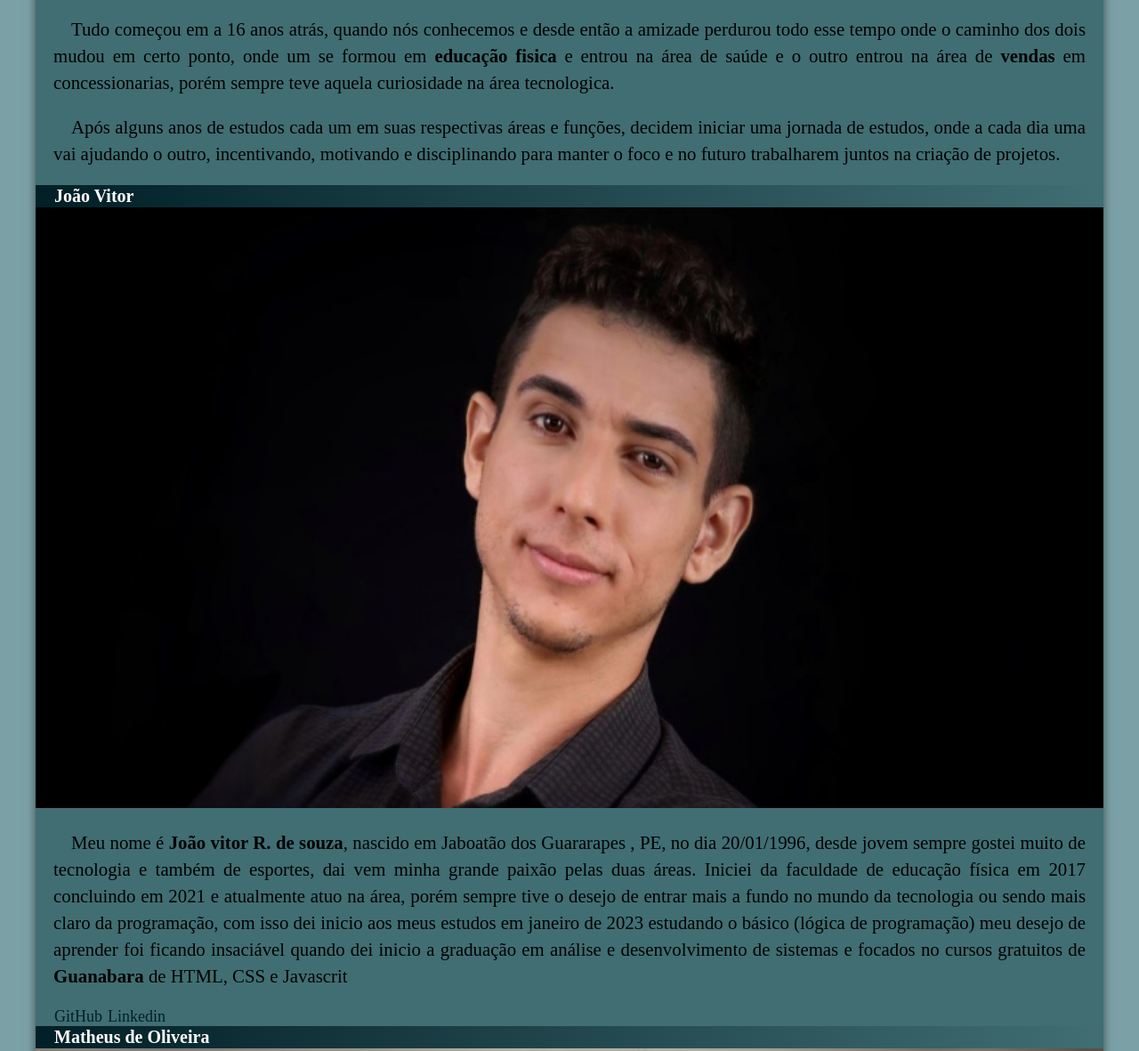
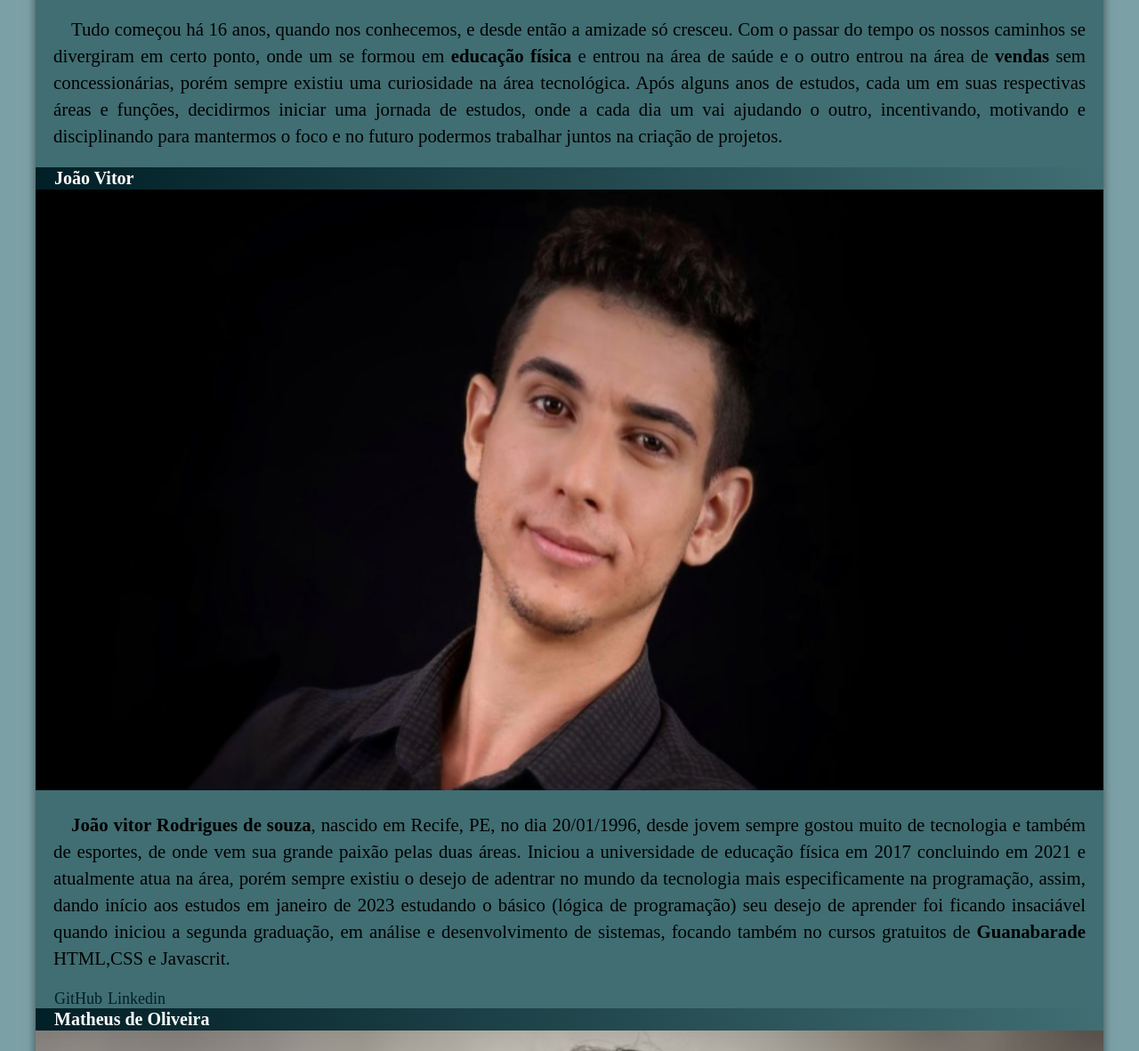
Before and after one commit to JaauSouza/projeto-com-matheus, a plain HTML site: page index.html in a window 1280 px wide. Shown: the part 962-2143 px from the top of the page at 89% size. Drawn offline with Linux system fonts and the light colour scheme.

Commit message:
Atualização

```diff
--- a/index.html
+++ b/index.html
@@ -31,19 +31,13 @@
             </picture>
 
             <p>
-                Tudo começou em a 16 anos atrás, quando nós conhecemos e desde então a amizade perdurou todo esse tempo
-                onde o caminho dos dois mudou em certo ponto, onde um se formou em <strong>educação fisica</strong> e entrou na
-                área de saúde
-                e o outro entrou na área de <strong>vendas</strong> em concessionarias, porém sempre teve aquela curiosidade na
-                área tecnologica.
-
-            </p>
-
-            <p>
-                Após alguns anos de estudos cada um em suas respectivas áreas e funções, decidem iniciar uma jornada
-                de estudos, onde a cada dia uma vai ajudando o outro, incentivando, motivando e disciplinando para
-                manter o foco
-                e no futuro trabalharem juntos na criação de projetos.
+                Tudo começou há 16 anos, quando nos conhecemos, e desde então a amizade só cresceu. Com o passar do
+                tempo os nossos caminhos se divergiram em certo ponto, onde um se formou em <strong>educação
+                    física</strong> e entrou na área de saúde e o outro entrou na área de <strong>vendas</strong> sem
+                concessionárias, porém sempre existiu uma curiosidade na área tecnológica.
+                Após alguns anos de estudos, cada um em suas respectivas áreas e funções, decidirmos iniciar uma jornada
+                de estudos, onde a cada dia um vai ajudando o outro, incentivando, motivando e disciplinando para
+                mantermos o foco e no futuro podermos trabalhar juntos na criação de projetos.
             </p>
 
             <h2>João Vitor</h2>
@@ -53,15 +47,12 @@
                 <img src="imagens/foto-perfil-002.png" alt="Foto de perfil">
             </picture>
 
-            <p>Meu nome é <strong>João vitor R. de souza</strong>, nascido em Jaboatão dos Guararapes , PE, no dia 20/01/1996, desde
-                jovem sempre gostei muito de tecnologia e também de esportes, dai vem minha grande paixão pelas duas
-                áreas. Iniciei da faculdade de educação física em 2017 concluindo em 2021 e atualmente atuo na área,
-                porém sempre tive o desejo de entrar mais a fundo no mundo da tecnologia ou sendo mais claro da
-                programação, com isso dei inicio aos meus estudos em janeiro de 2023 estudando o básico (lógica de
-                programação) meu desejo de aprender foi ficando insaciável quando dei inicio a graduação em análise e
-                desenvolvimento de sistemas e focados no cursos gratuitos de <strong>Guanabara</strong> de HTML, CSS e Javascrit</p>
+            <p>
+                <strong>João vitor Rodrigues de souza</strong>, nascido em Recife, PE, no dia 20/01/1996, desde jovem sempre gostou muito de tecnologia e também de esportes, de onde vem sua grande paixão pelas duas áreas. Iniciou a universidade de educação física em 2017 concluindo em 2021 e atualmente atua na área, porém sempre existiu o desejo de adentrar no mundo da tecnologia mais especificamente na programação, assim, dando início aos estudos em janeiro de 2023 estudando o básico (lógica de programação) seu desejo de aprender foi ficando insaciável quando iniciou a segunda graduação, em análise e desenvolvimento de sistemas, focando também no cursos gratuitos de <strong>Guanabarade </strong> HTML,CSS e Javascrit.
+                </p>
             <nav>
-             <a href="https://github.com/JaauSouza" target="_blank">GitHub</a>  <a href="https://www.linkedin.com/in/joão-vitor-souza-3b36a5268/" target="_blank">Linkedin</a>
+                <a href="https://github.com/JaauSouza" target="_blank">GitHub</a> <a
+                    href="https://www.linkedin.com/in/joão-vitor-souza-3b36a5268/" target="_blank">Linkedin</a>
             </nav>
 
             <h2>Matheus de Oliveira</h2>
@@ -72,17 +63,20 @@
             </picture>
 
             <p>
-                    <strong>Matheus de Oliveira Soares</strong>, nascido em Recife, Pernambuco, no dia 21 de Junho de 1997, onde após
+                <strong>Matheus de Oliveira Soares</strong>, nascido em Recife, Pernambuco, no dia 21 de Junho de 1997,
+                onde após
                 o final do ensino médio correu atrás da liberdade financeira
                 e começou a trabalhar cedo, acabou passando por algumas empresas e ganhou experiências na área de
                 vendas, e depois de alguns anos trabalhando com vendas, ele decidiu
                 começar a estudar para entrar na área da tecnologia, finalizou o curso tecnico em Redes de
-                    Computadores e iniciou o estudo para a criação de sites com o <a href="https://www.cursoemvideo.com" target="_blank" class="ancora">curso em vídeo.</a>
+                Computadores e iniciou o estudo para a criação de sites com o <a href="https://www.cursoemvideo.com"
+                    target="_blank" class="ancora">curso em vídeo.</a>
             </p>
 
 
             <nav>
-               <a href="https://github.com/matheusdoliver" target="_blank">GitHub</a>  <a href="https://www.linkedin.com/in/matheus-oliveira-320bb618b/" target="_blank">Linkedin</a>
+                <a href="https://github.com/matheusdoliver" target="_blank">GitHub</a> <a
+                    href="https://www.linkedin.com/in/matheus-oliveira-320bb618b/" target="_blank">Linkedin</a>
             </nav>
 
 
--- a/style.css
+++ b/style.css
@@ -35,7 +35,7 @@ header {
     min-width: 250px;
     padding-top: 30px;
     text-align: center;
-    box-shadow: 0px 0px 5px rgba(0, 0, 0, 0.555);
+    box-shadow: 2px 2px 7px rgba(0, 0, 0, 0.205);
 
 }
 
@@ -109,10 +109,10 @@ nav>a:hover {
 aside {
     background-color: var(--cor0);
     border-radius: 5px 5px 0px 0px;
-color: white;
-list-style-position: inside;
-padding: 10px;
-box-shadow: 0px 0px 10px rgba(0, 0, 0, 0.514);
+    color: white;
+    list-style-position: inside;
+    padding: 10px;
+    box-shadow: 0px 0px 10px rgba(0, 0, 0, 0.514);
 }
 
 aside>h3 {
```
Lines whose indentation alone changed are shown as unchanged.
